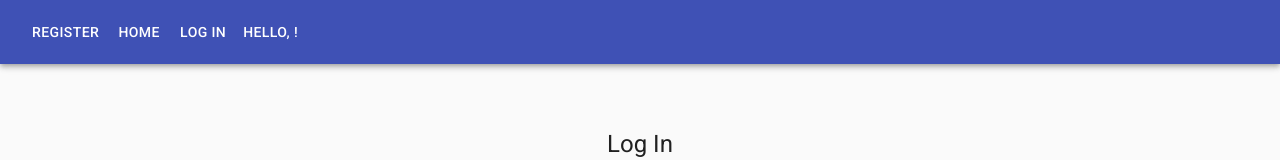
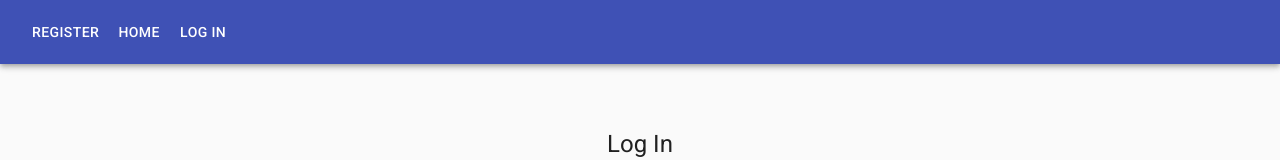
Before and after one commit to j-a-tran/whats-for-dinner, a React (Create React App) app in the folder dinner_project/frontend/: page /login in a window 1280 px wide. Shown: the top 160 px of the page. Built offline with nearby package versions, Linux system fonts and the light colour scheme.

Commit message:
refactor Nav bar and Register page

```diff
--- a/dinner_project/frontend/src/App.js
+++ b/dinner_project/frontend/src/App.js
@@ -5,6 +5,9 @@ import Register from './components/Register';
 import AppBar from '@material-ui/core/AppBar';
 import Toolbar from '@material-ui/core/Toolbar';
 import Button from '@material-ui/core/Button';
+import Nav from './components/Nav';
+
+import Auth from './_auth/Auth';
 
 import { Switch, Route, NavLink, Link } from "react-router-dom";
 import { axiosInstance } from './_auth/axiosConfig';
@@ -50,26 +53,10 @@ function App() {
   }, []);
 
   return (
+    <Auth>
       <div className="App">
         <nav>
-        <AppBar position='static'>
-          <Toolbar>
-            <Button component={NavLink} to='/register' color='inherit'>
-              Register
-            </Button>
-
-            <Button component={NavLink} to='/' color='inherit'>
-              Home
-            </Button>
-            {localStorage.getItem('access_token') === null ?
-              <Button component={NavLink} to='/login' color='inherit'>
-                  Log In
-              </Button> :
-              <Button onClick={handleLogout} color='inherit'>Log Out</Button>
-            }
-            <Button color='inherit'>Hello, {currentUser.username}!</Button>
-          </Toolbar>
-        </AppBar>
+          <Nav />
         </nav>
         <main>
           <Switch>
@@ -79,6 +66,7 @@ function App() {
           </Switch>
         </main>
       </div>
+    </Auth>
   );
 }
 
--- /dev/null
+++ b/dinner_project/frontend/src/_auth/Auth.js
@@ -0,0 +1,94 @@
+import React from 'react';
+import axios from 'axios';
+import { API_URL, axiosInstance } from '../_auth/axiosConfig';
+
+export const AuthContext = React.createContext({})
+
+export default function Auth({ children }) {
+
+    const [isAuthenticated, setIsAuthenticated] = React.useState(false);
+
+    const checkAuth = () => {
+        if (!!localStorage.getItem('refresh_token')) {
+            setIsAuthenticated(true);
+        }
+        else {
+            setIsAuthenticated(false);
+        }
+    }
+
+    React.useEffect(() => {
+        checkAuth();
+    },[])
+
+    const login = (username, password) => {
+        axiosInstance.post('/token/obtain/', {
+            username: username,
+            password: password
+        })
+        .then(function (response) {
+            axiosInstance.defaults.headers['Authorization'] = "JWT " + response.data.access;
+            localStorage.setItem('access_token', response.data.access);
+            localStorage.setItem('refresh_token', response.data.refresh);
+
+            console.log(response);
+            console.log(axiosInstance.defaults.headers);
+
+            setIsAuthenticated(true);
+
+            return response;
+        })
+        .catch(function(error) {
+            console.log(error);
+
+            setIsAuthenticated(false);
+            return error;
+        });
+    }
+
+    const register = (username, password) => {
+
+        return axiosInstance.post('/user/create/', {
+            username: username,
+            password: password
+          });
+
+    }
+
+    const logout = () => {
+
+        axiosInstance.post('/token/blacklist/', {
+            refresh_token: localStorage.getItem('refresh_token')
+          })
+          .then(function (response) {
+            localStorage.removeItem('access_token');
+            localStorage.removeItem('refresh_token');
+            axiosInstance.defaults.headers['Authorization'] = null;
+
+            setIsAuthenticated(false);
+
+            return response;
+          })
+          .catch(function (error) {
+            console.log(error.response);
+            return error.response;
+          });
+    }
+
+    const getUsername = () => {
+        const refreshToken = localStorage.getItem('refresh_token');
+        if (!!refreshToken) {
+            const username = JSON.parse(atob(refreshToken.split('.')[1]))['username'];
+            return username;
+        } else {
+            return '';
+        }
+    }
+
+    return (
+        <AuthContext.Provider value={{ isAuthenticated, login, register, logout, getUsername }}>
+            {children}
+        </AuthContext.Provider>
+    );
+
+}
--- a/dinner_project/frontend/src/components/Login.js
+++ b/dinner_project/frontend/src/components/Login.js
@@ -7,6 +7,7 @@ import Grid from '@material-ui/core/Grid';
 import Typography from '@material-ui/core/Typography';
 import { makeStyles } from '@material-ui/core/styles';
 import Container from '@material-ui/core/Container';
+
 
 import axios from 'axios';
 import { API_URL, axiosInstance } from '../_auth/axiosConfig';
@@ -39,8 +40,18 @@ export default function Login() {
         password: ''
     });
 
+    const [helperText, setHelperText] = React.useState({
+      usernameHelper: '',
+      passwordHelper: ''
+    })
+
     const onChange = (event) => {
         userData[event.target.name] = event.target.value
+
+        setHelperText({
+          usernameHelper: '',
+          passwordHelper: ''
+        });
     };
 
     const onSubmit = (event) => {
--- /dev/null
+++ b/dinner_project/frontend/src/components/Nav.js
@@ -0,0 +1,49 @@
+import React from 'react';
+import AppBar from '@material-ui/core/AppBar';
+import Toolbar from '@material-ui/core/Toolbar';
+import Button from '@material-ui/core/Button';
+import { NavLink, useHistory } from 'react-router-dom';
+import { AuthContext }from '../_auth/Auth';
+
+export default function Nav() {
+
+    const { isAuthenticated, logout, getUsername }= React.useContext(AuthContext);
+
+    const [currentUser, setCurrentUser] = React.useState('');
+
+    React.useEffect(() => {
+        setCurrentUser(getUsername());
+        console.log(isAuthenticated);
+    }, [isAuthenticated]);
+
+    let history = useHistory();
+
+    const handleLogout = () => {
+        logout();
+        history.push('/login');
+    }
+
+    return (
+        <AppBar position='static'>
+            <Toolbar>
+                <Button component={NavLink} to='/register' color='inherit'>
+                    Register
+                </Button>
+
+                <Button component={NavLink} to='/' color='inherit'>
+                    Home
+                </Button>
+
+                {isAuthenticated ? (
+
+                    <React.Fragment>
+                        <Button onClick={handleLogout} color='inherit'>Log Out</Button>
+                        <Button color='inherit'>Hello, {currentUser}!</Button>
+                    </React.Fragment>
+
+                ) : <Button component={NavLink} to='/login' color='inherit'>Log In</Button>}
+
+            </Toolbar>
+        </AppBar>
+    )
+}
--- a/dinner_project/frontend/src/components/Register.js
+++ b/dinner_project/frontend/src/components/Register.js
@@ -7,6 +7,7 @@ import Grid from '@material-ui/core/Grid';
 import Typography from '@material-ui/core/Typography';
 import { makeStyles } from '@material-ui/core/styles';
 import Container from '@material-ui/core/Container';
+import Auth, { AuthContext } from '../_auth/Auth';
 
 import axios from 'axios';
 import { API_URL, axiosInstance } from '../_auth/axiosConfig';
@@ -34,6 +35,8 @@ const useStyles = makeStyles((theme) => ({
 export default function Register() {
   const classes = useStyles();
 
+  const { register } = React.useContext(AuthContext);
+
   const [userData, setUserData] = React.useState({
         username: '',
         password: ''
@@ -56,10 +59,7 @@ export default function Register() {
   const onSubmit = (event) => {
       event.preventDefault();
 
-      axiosInstance.post('/user/create/', {
-        username: userData.username,
-        password: userData.password
-      })
+      register(userData.username, userData.password)
       .then(function (response) {
         console.log(response);
       })
@@ -69,7 +69,7 @@ export default function Register() {
           usernameHelper: error.response.data.username,
           passwordHelper: error.response.data.password
         });
-      })
+      });
   };
 
   return (
```
Lines whose indentation alone changed are shown as unchanged.
